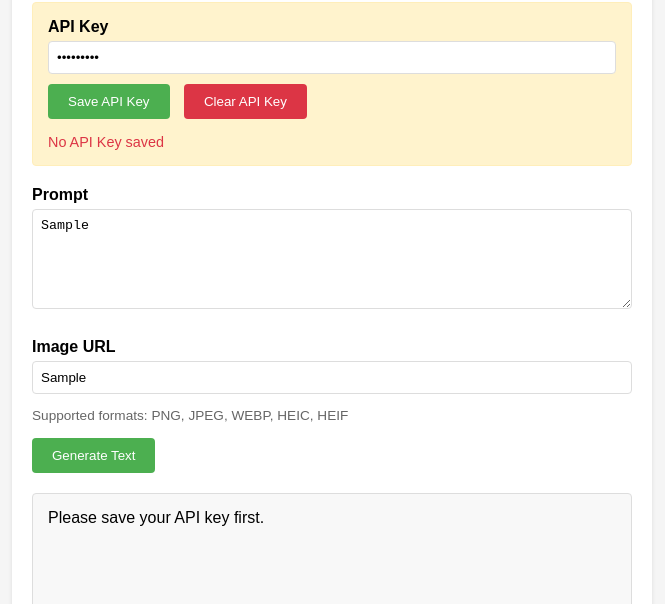
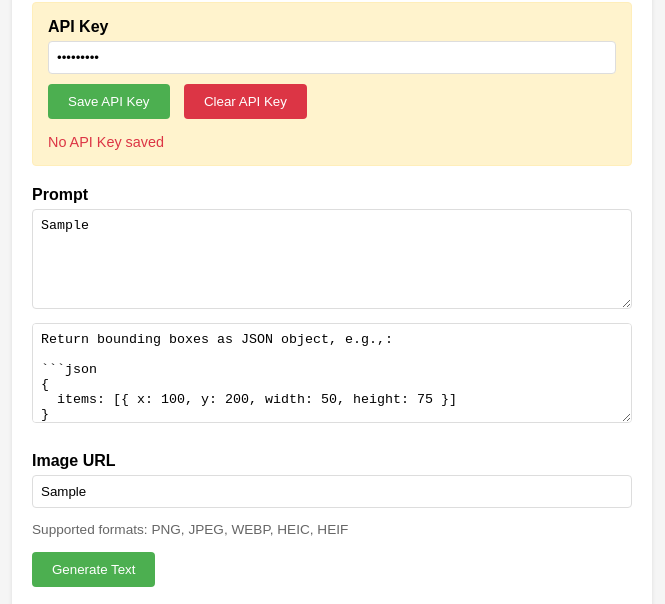
Before and after one commit to cy6erskunk/smaps, a plain HTML site: page gemini-api-tool/index.html in a window 1280 px wide. Both pictures are taken after typing "Sample123", "Sample", "Sample" into the empty fields and a click on the button "Generate Text". Shown: the part 118-722 px from the top of the page, without its empty margins (308-973 px from the left). Drawn offline with Linux system fonts and the light colour scheme.

Commit message:
Set json prompt as a separate textarea

````diff
--- a/gemini-api-tool/index.html
+++ b/gemini-api-tool/index.html
@@ -150,6 +150,13 @@
     <div class="input-group">
       <label for="prompt">Prompt</label>
       <textarea id="prompt" placeholder="Enter your prompt, e.g., 'describe the image'"></textarea>
+      <textarea id="json-prompt">Return bounding boxes as JSON object, e.g.,:
+
+```json
+{
+  items: [{ x: 100, y: 200, width: 50, height: 75 }]
+}
+```</textarea>
     </div>
 
     <div class="input-group">
--- a/gemini-api-tool/index.js
+++ b/gemini-api-tool/index.js
@@ -41,6 +41,7 @@ function clearApiKey() {
 
 async function generateText() {
     const prompt = document.getElementById('prompt').value || 'describe the image';
+    const jsonPrompt = document.getElementById('json-prompt').value;
     const imageUrl = document.getElementById('imageUrl').value;
     const apiKey = localStorage.getItem('geminiApiKey');
     const outputElement = document.getElementById('output');
@@ -64,7 +65,7 @@ async function generateText() {
         const requestBody = {
             contents: [{
                 parts: [
-                    { text: prompt },
+                    { text: prompt + '\n' + jsonPrompt },
                     {
                         inlineData: {
                             mimeType,
````
